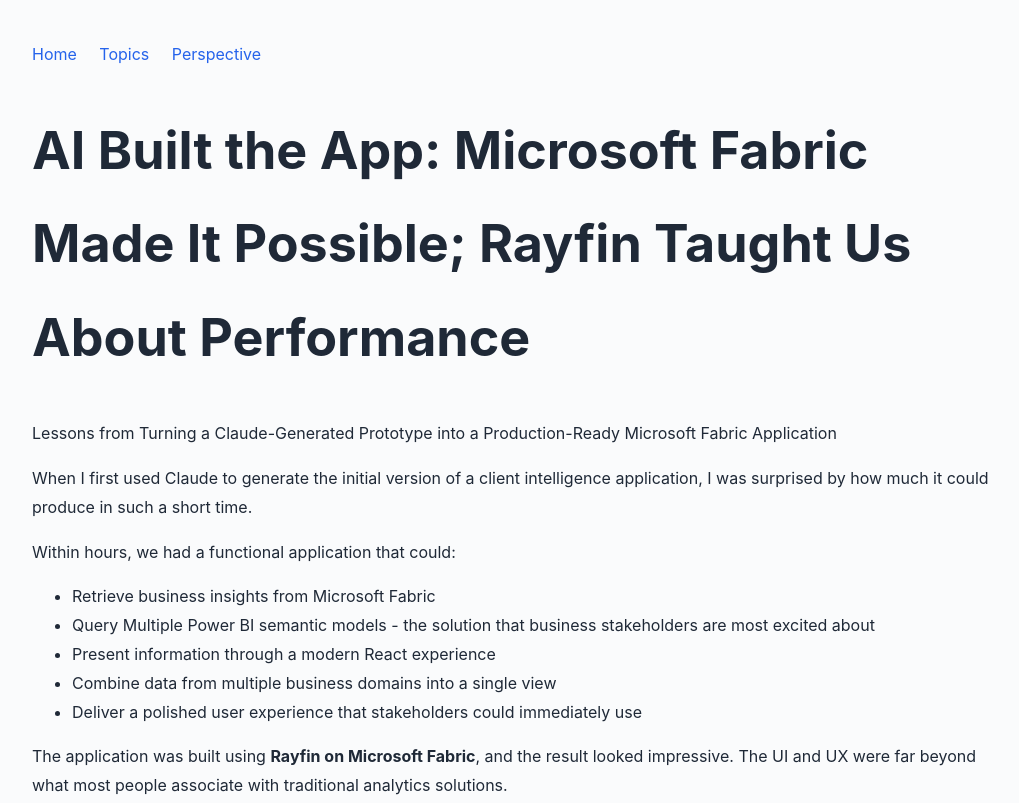
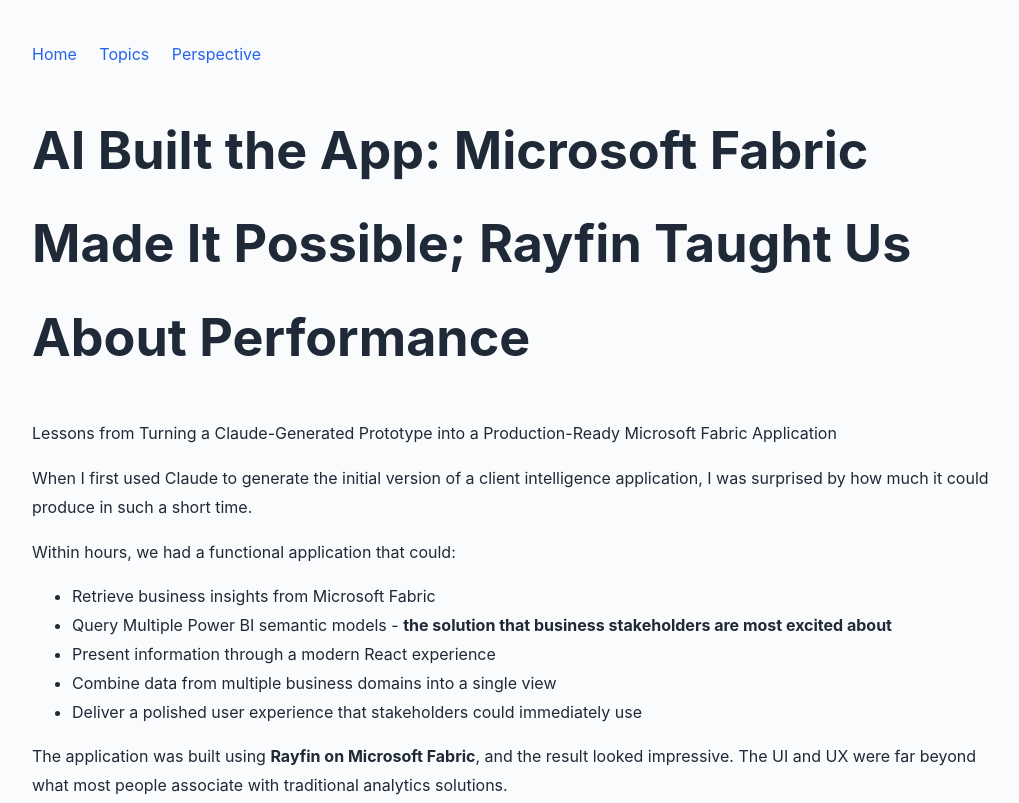
Before and after one commit to kapilraj18/datahanle, a plain HTML site: page articles/ai-prototype-to-production.html in a window 1280 px wide. Shown: the top 803 px of the page, without its empty margins (128-1147 px from the left). Drawn offline with Linux system fonts and the light colour scheme.

Commit message:
Update ai-prototype-to-production.html

```diff
--- a/articles/ai-prototype-to-production.html
+++ b/articles/ai-prototype-to-production.html
@@ -56,7 +56,7 @@
 
 <ul>
 <li>Retrieve business insights from Microsoft Fabric</li>
-<li>Query Multiple Power BI semantic models - the solution that business stakeholders are most excited about</li>
+<li>Query Multiple Power BI semantic models - <strong> the solution that business stakeholders are most excited about</strong></li>
 <li>Present information through a modern React experience</li>
 <li>Combine data from multiple business domains into a single view</li>
 <li>Deliver a polished user experience that stakeholders could immediately use</li>
```
